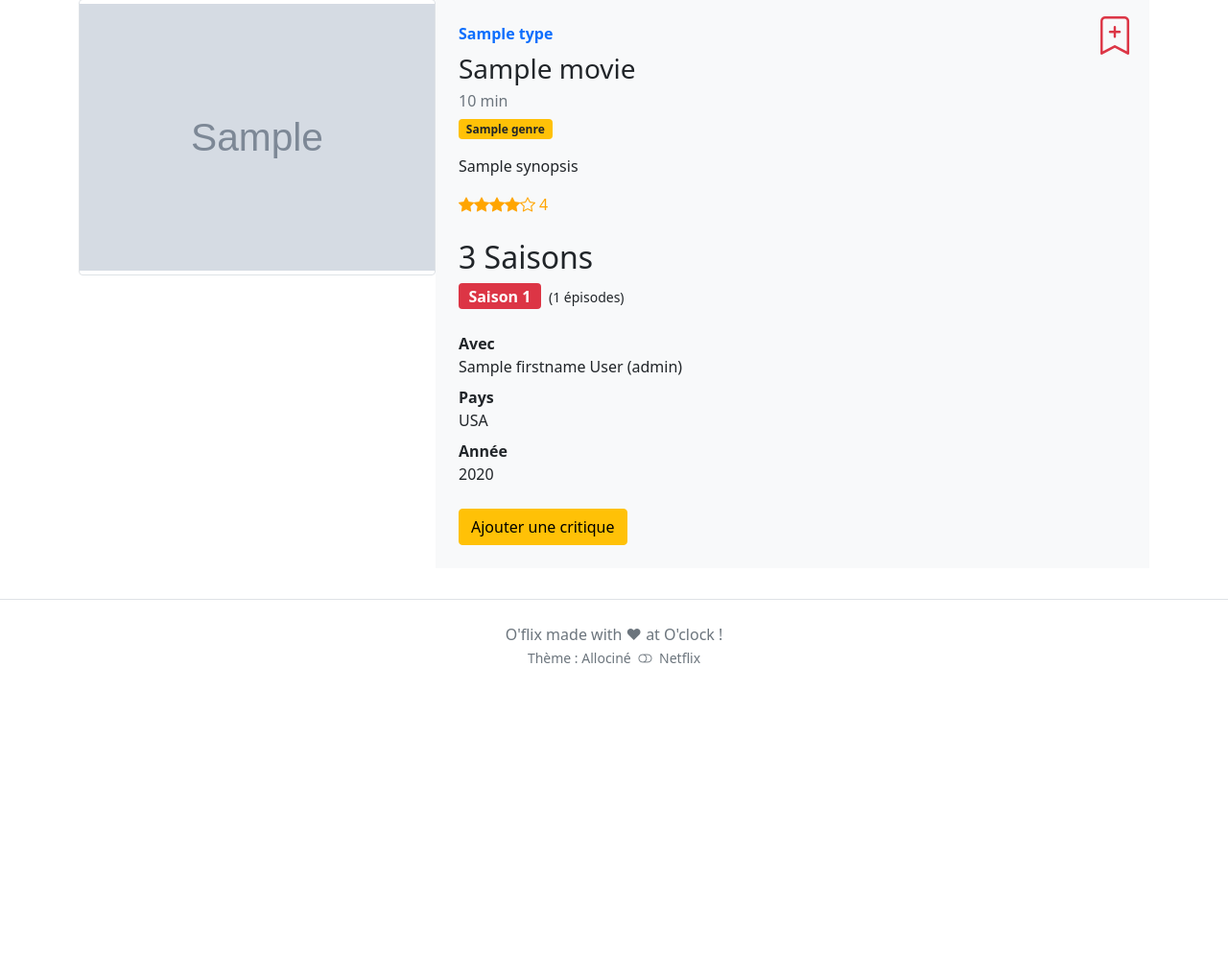
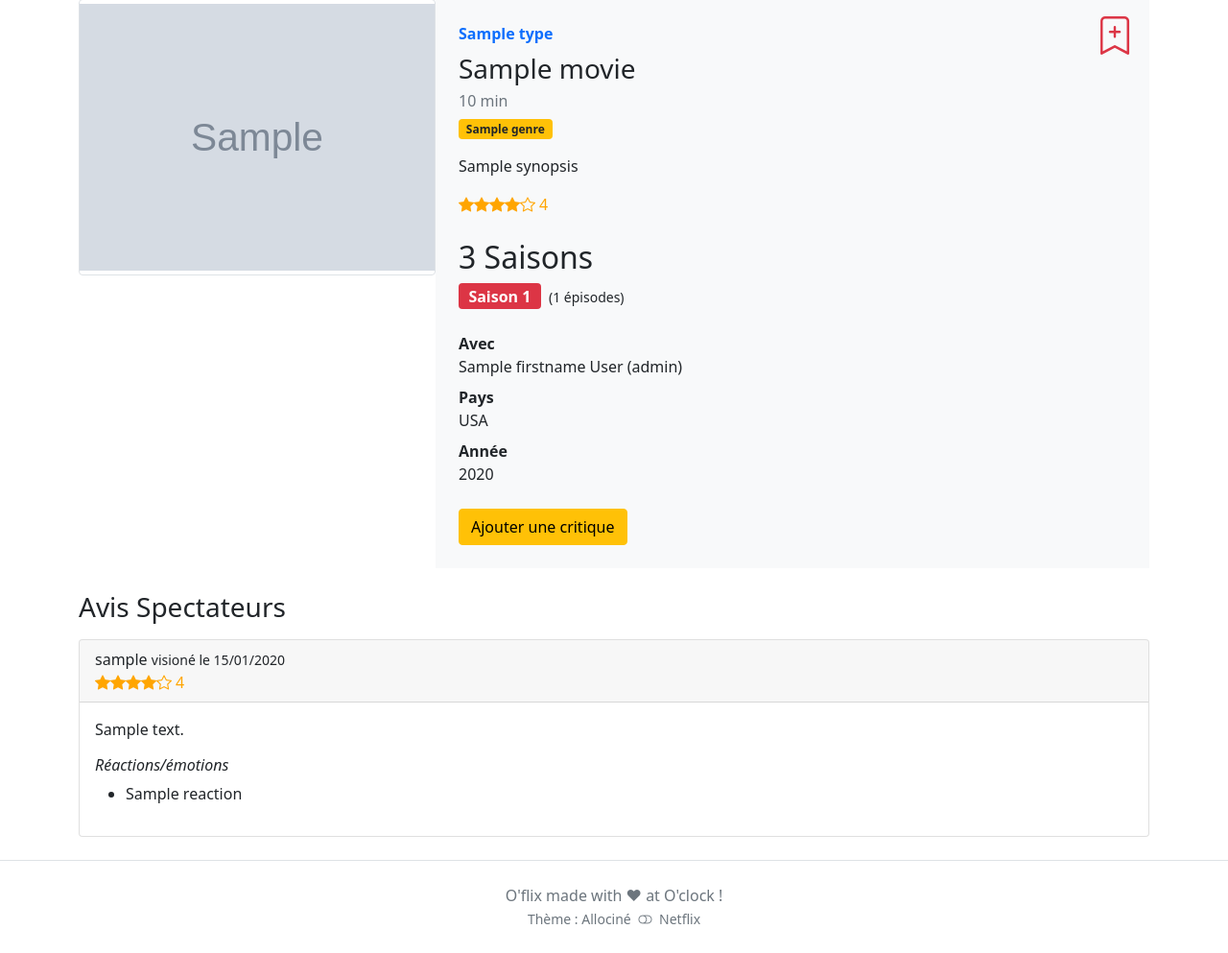
Before and after one commit to TristanBonnal/Oflix, a Symfony app: template templates/movie/details.html.twig in a window 1280 px wide. Shown: the part 105-1098 px from the top of the page at 96% size. Before the commit the page ends 796 px from the top, so only its background shows below. Run offline with Twig, Linux system fonts and the light colour scheme; the template is opened without the code that fills it: most values are stand-ins (such as "Sample title", 1, 10 or a date in 2020); grey boxes marked "Sample" are stand-in pictures; some libraries are stand-ins or nearby versions.

Commit message:
view reviews

```diff
--- a/src/Entity/Review.php
+++ b/src/Entity/Review.php
@@ -59,7 +59,8 @@ class Review
     private $watchedAt;
 
     /**
-     * @ORM\ManyToOne(targetEntity=Movie::class)
+     * @ORM\ManyToOne(targetEntity=Movie::class, inversedBy="reviews")
+     * @ORM\JoinColumn(nullable=false)
      */
     private $movie;
 
@@ -151,4 +152,5 @@ class Review
 
         return $this;
     }
+
 }
--- a/templates/movie/details.html.twig
+++ b/templates/movie/details.html.twig
@@ -61,14 +61,45 @@
                         <div>
                             <a href="{{path('review_new', {id: movie.id})}}" class="btn btn-warning">Ajouter une critique</a>
                         </div>
-
                     </div>
                 </div>
+                <div>
+                <h3>Avis Spectateurs</h3>
+                {% for review in movie.reviews %}
+                    <div class="card my-3">
+                        <div class="card-header">
+                            {{review.username}}
+                            <small>visioné le {{review.watchedAt|date('d/m/Y')}}</small>
+                            <div class="d-flex" style="color: orange;">
+                                {% for i in range(0, 4) %}
+                                    {% if review.rating - i > 0.71 %}
+                                        <i class="bi bi-star-fill"></i>
+                                    {% elseif review.rating - i < 0.29 %}
+                                        <i class="bi bi-star"></i>
+                                    {% else %}
+                                        <i class="bi bi-star-half"></i>
+                                    {% endif %}
+                                {% endfor %}
+                                <span class="ps-1">{{review.rating}}</span>
+                            </div>
+                        </div>
+                        <div class="card-body">
+                            <p class="card-text">{{review.content}}</p>
+                            <div>
+                                <h6><em>Réactions/émotions</em></h6>
+                                <ul>
+                                    {% for reaction in review.reactions %}
+                                        <li>{{reaction}}</li>
+                                    {% endfor %}
+                                </ul>
+                            </div>
 
+                        </div>
+                    </div>
+                {% endfor %}
+                </div>
             </div>
-
         </div>
-
     </div>
 
 {% endblock %}
```
Also changed, not shown: migrations/Version20220128222403.php (added, +31 -0 lines), src/Entity/Movie.php (+36 -0 lines), src/Form/ReviewType.php (+5 -5 lines).
